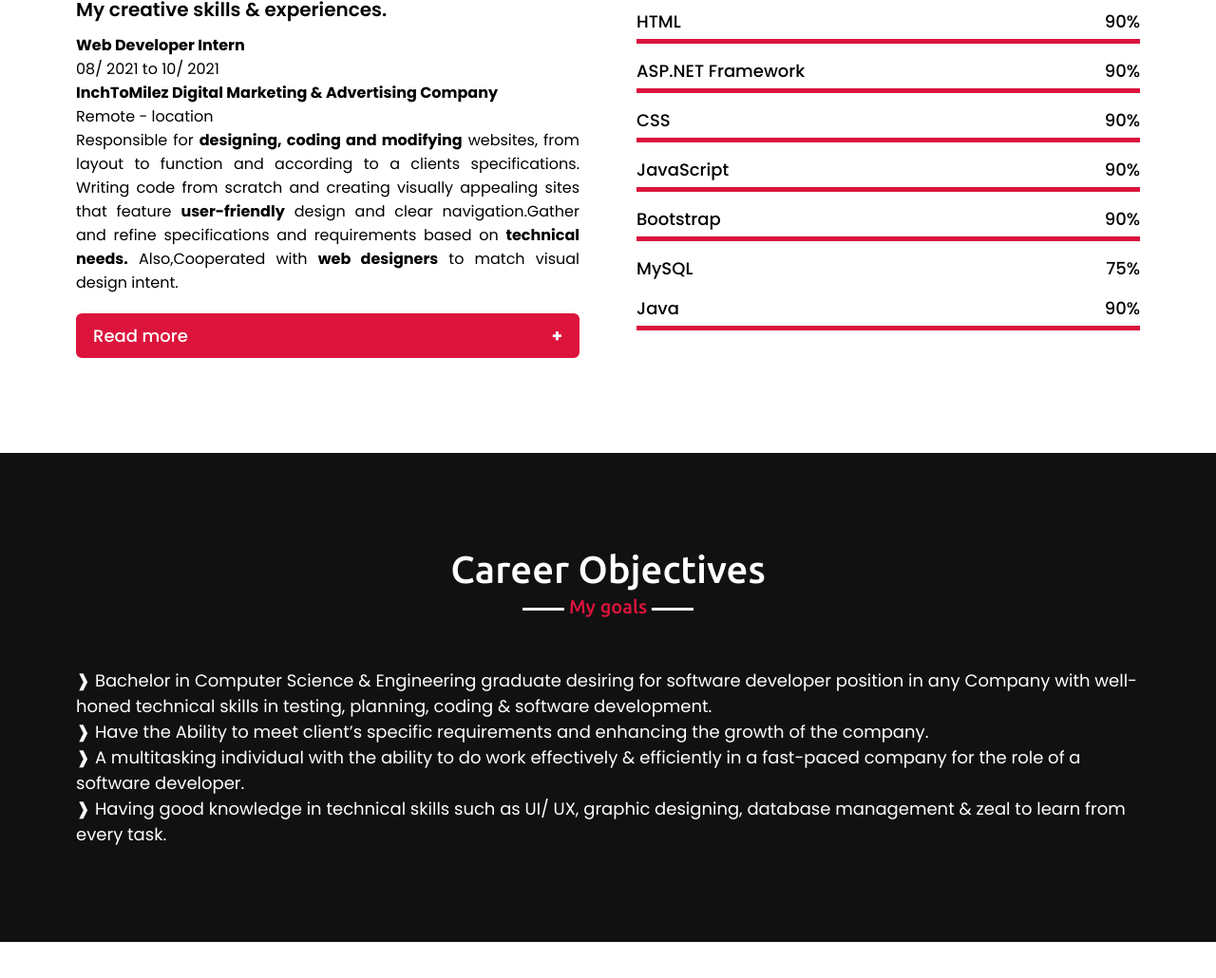
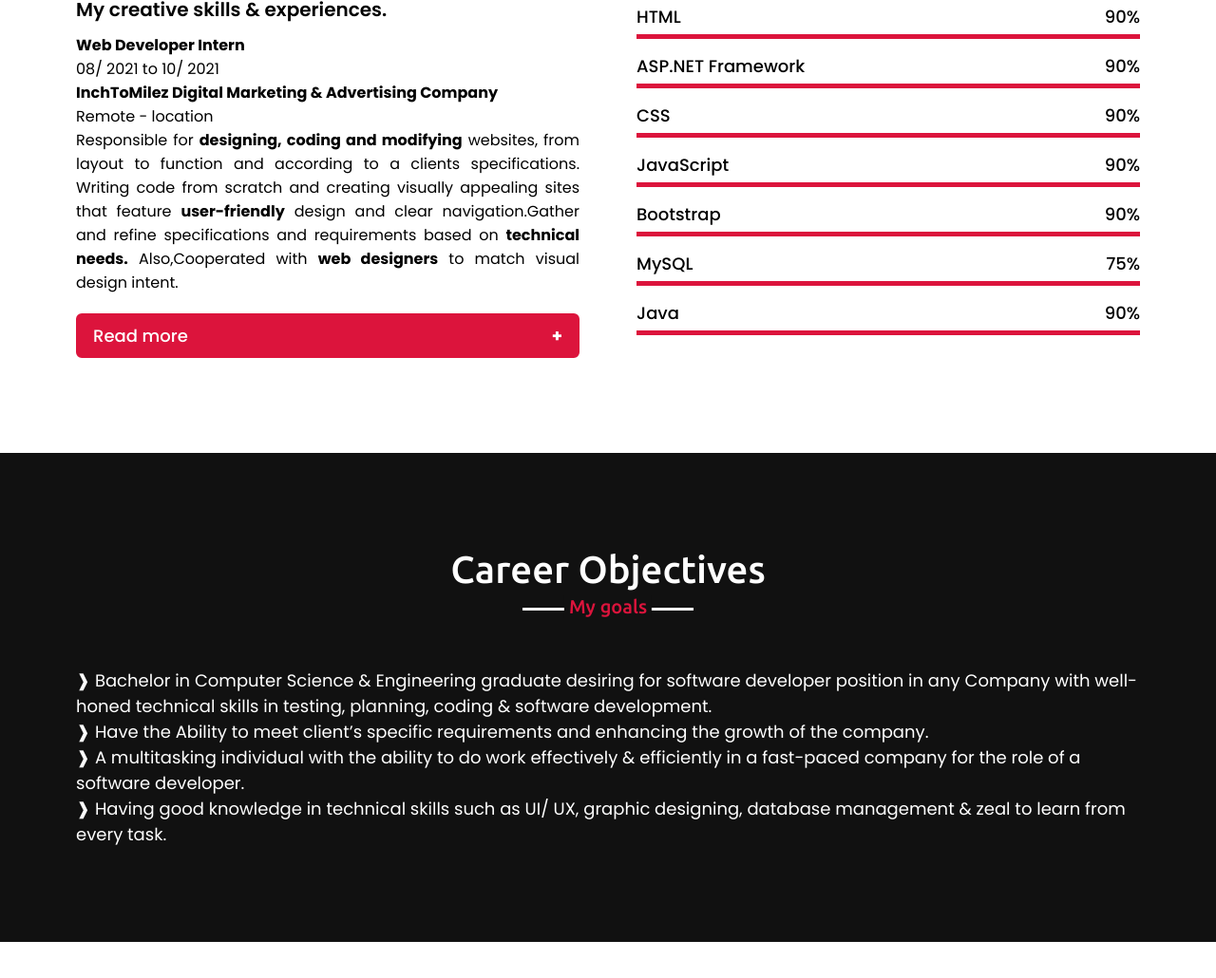
Before and after one commit to Avinoorsingh/avinoor.github.io, a plain HTML site: page index.html in a window 1280 px wide. Shown: the part 2506-3536 px from the top of the page at 95% size. Drawn offline with nearby package versions, Linux system fonts and the light colour scheme; some packages are replaced by stand-ins of ours; a script that the page names is missing.

Commit message:
Update index.html

```diff
--- a/index.html
+++ b/index.html
@@ -199,7 +199,7 @@
                         <span>MySQL</span>
                         <span>75%</span>
                     </div>
-                    <div class="mysql"></div>
+                    <div class="line mysql"></div>
                 </div>
                 <div class="bars">
                     <div class="info">
```
